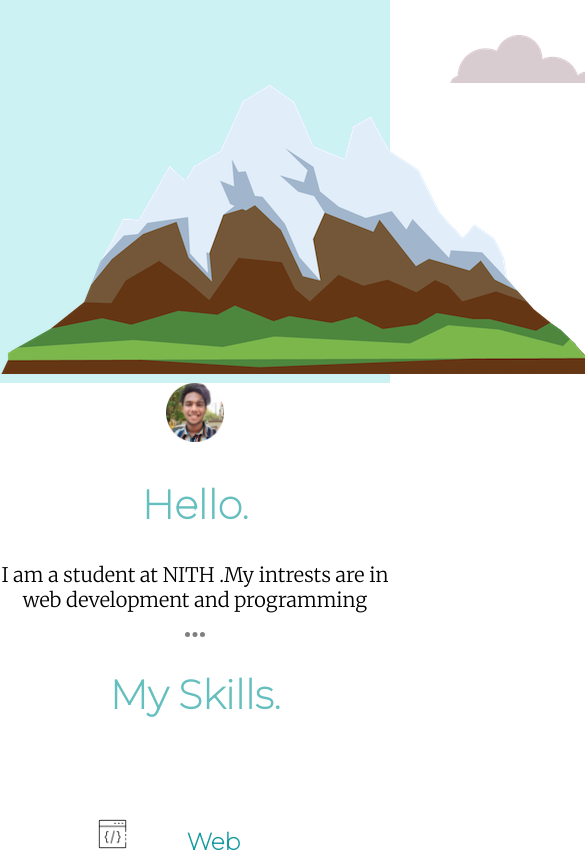
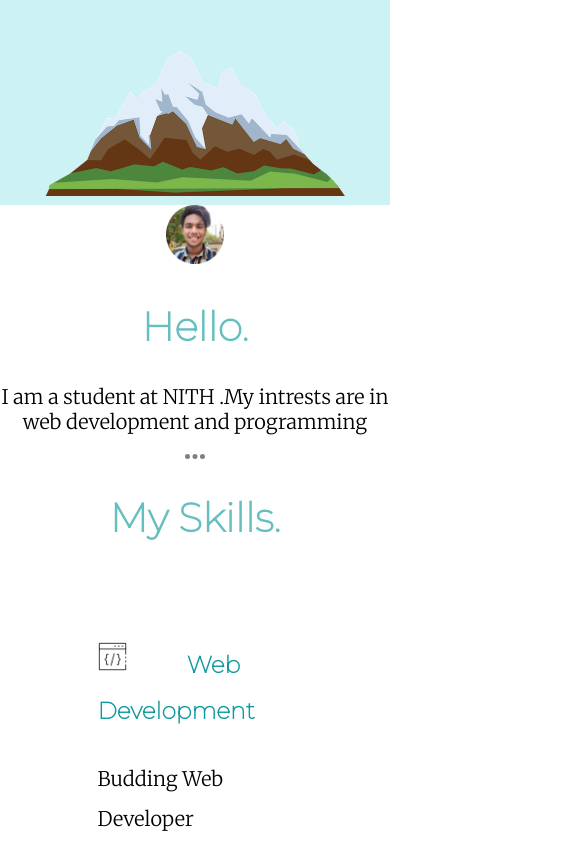
Before and after one commit to rishi-git21/cv-website, a plain HTML site: page index.html in a window 390 px wide. Shown: the part 428-1290 px from the top of the page, 585 px wide, since content can reach past the window. Drawn offline with Linux system fonts and the light colour scheme.

Commit message:
Update styles.css

```diff
--- a/css/styles.css
+++ b/css/styles.css
@@ -126,3 +126,14 @@ hr {
     border-width: 5px;
     width: 5%;
 }
+@media ( max-width : 500px ) {
+
+.mountain {
+                width : 300px !important;
+
+}
+
+.bottom-cloud{
+    left : auto;
+    right: 0 ;}
+}
```
